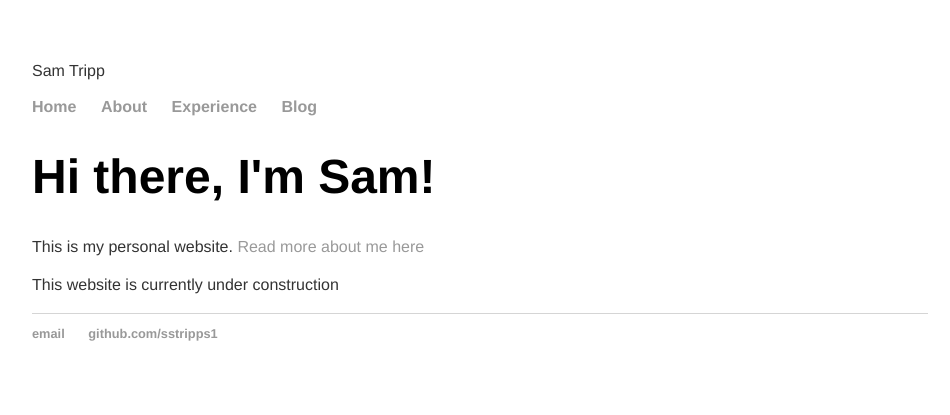
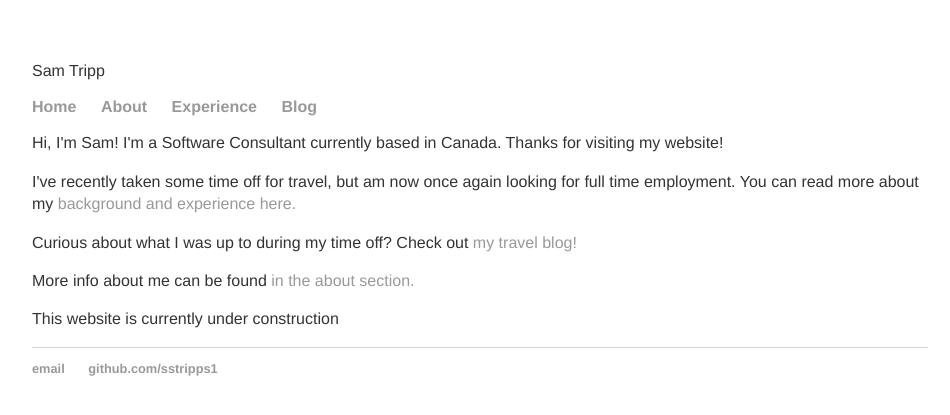
Before and after one commit to sstripps1/sstripps1.github.io, a Jekyll site: the page built from index.html, in a window 1280 px wide. Shown: the top 415 px of the page, without its empty margins (160-1110 px from the left). Built offline with Jekyll 4.4.1, drawn with Linux system fonts in a browser that asks for light colours.

Commit message:
adding to home page

```diff
--- a/index.html
+++ b/index.html
@@ -3,8 +3,14 @@ layout: default
 title: Sam Tripp - Home
 ---
 <div class="blurb">
-    <h1>Hi there, I'm Sam!</h1>
-    <p>This is my personal website. <a href="/about">Read more about
-            me here</a></p>
+    <p>Hi, I'm Sam! I'm a Software Consultant currently based in Canada. Thanks for visiting my website!</p>
+
+    <p>I've recently taken some time off for travel, but am now once again looking for full time employment. You can
+        read more about my <a href="/experience">background and experience here.</a></p>
+
+    <p>Curious about what I was up to during my time off? Check out <a href="/blog/2024/08/30/sams-travel-blog">my
+            travel blog!</a><br></p>
+
+    <p>More info about me can be found <a href="/about">in the about section.</a></p>
     <p>This website is currently under construction</p>
 </div><!-- /.blurb -->
```
